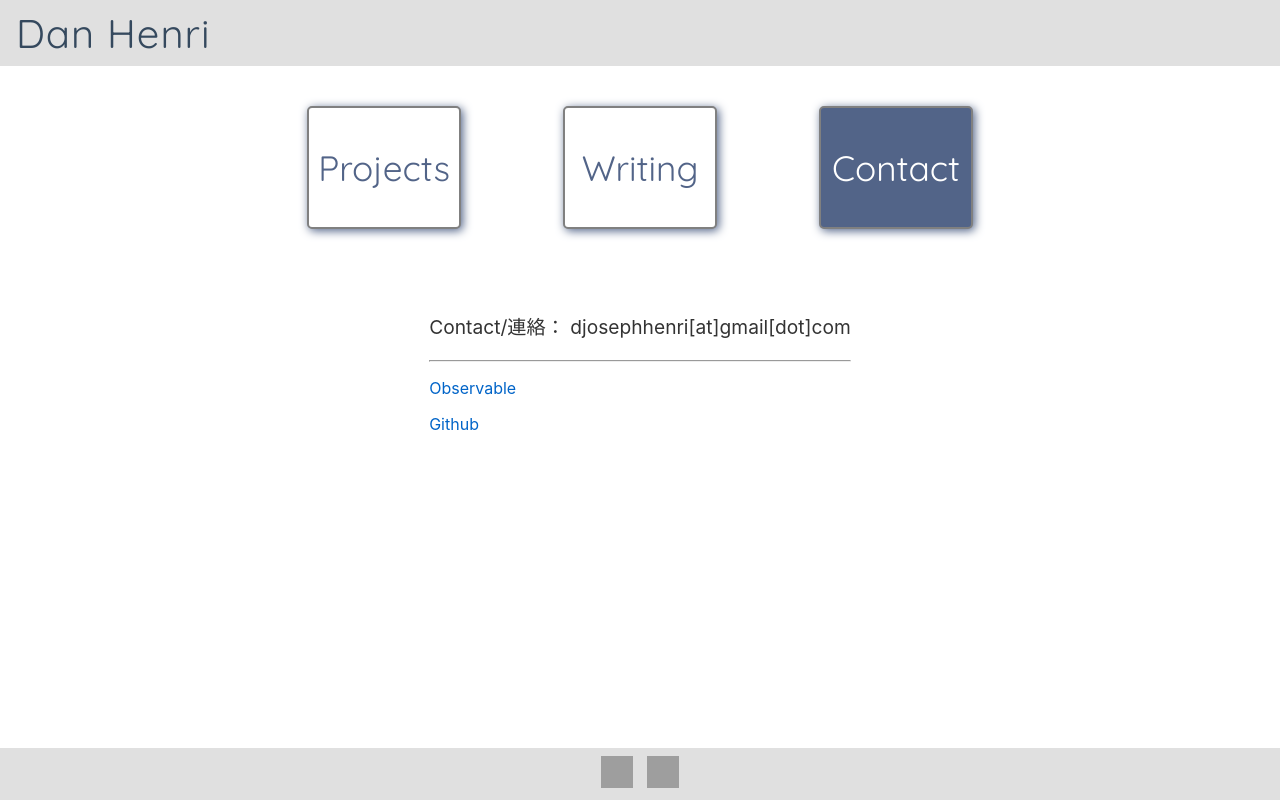
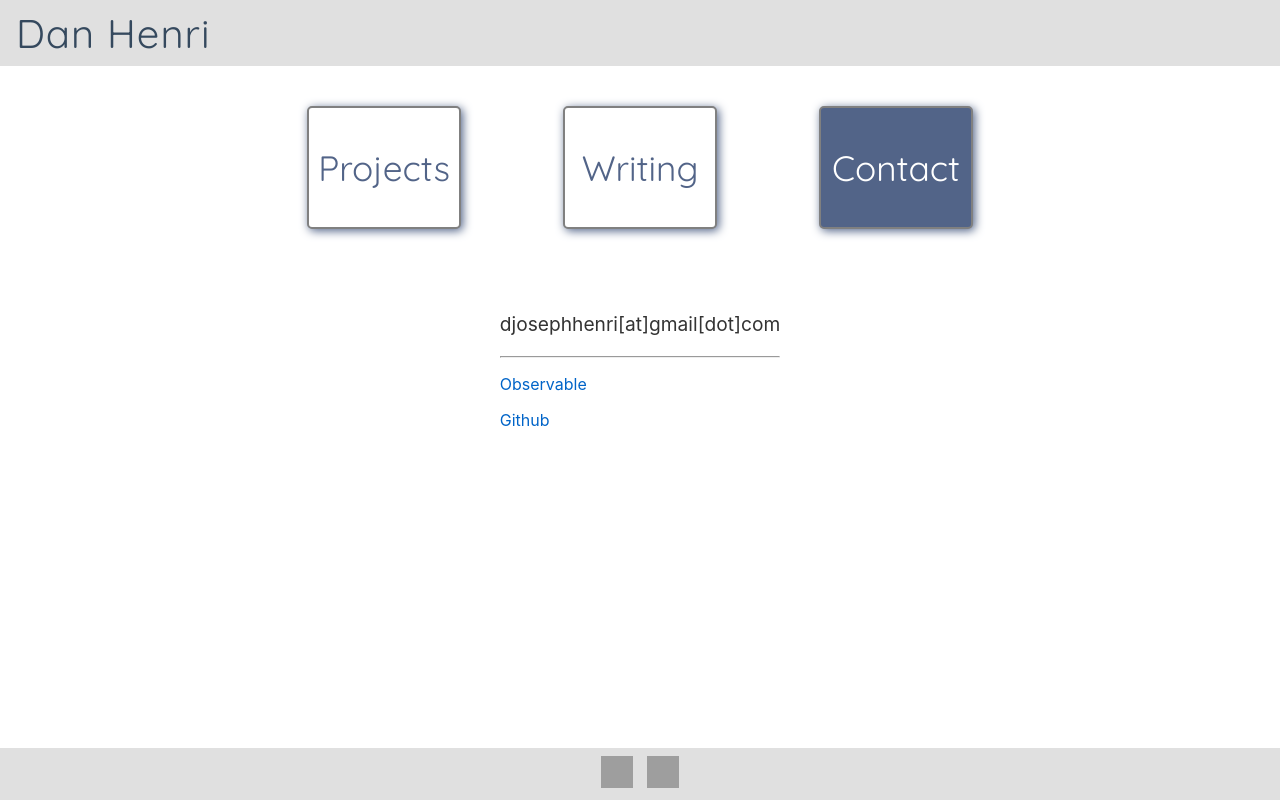
Before and after one commit to biskwikman/my-svelte-site, a Svelte app: page / in a window 1280 px wide. Both pictures are taken after a click on the button "Contact". Built offline with nearby package versions, Linux system fonts and the light colour scheme; grey boxes are pictures that could not be loaded.

Commit message:
removed some text

```diff
--- a/src/components/Contact.svelte
+++ b/src/components/Contact.svelte
@@ -22,7 +22,7 @@
 <div class="item-container" in:fly="{{ y: 200, duration: 1000 }}">
   <div class="items">
     <p class="contact">
-      Contact/連絡： djosephhenri[at]gmail[dot]com
+      djosephhenri[at]gmail[dot]com
     </p>
     <hr>
       <a href="https://observablehq.com/@biskwikman"><p>Observable</p></a>
```
